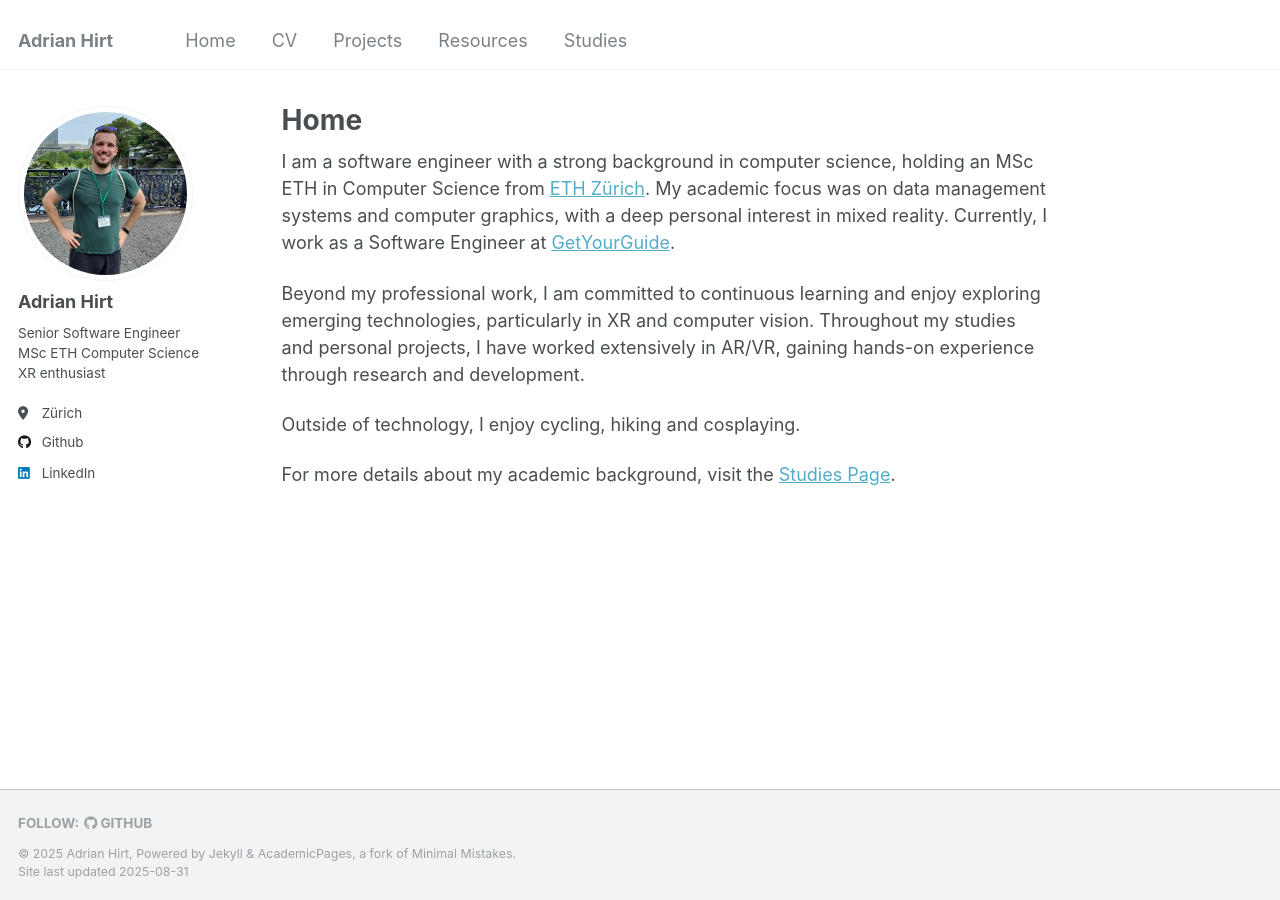
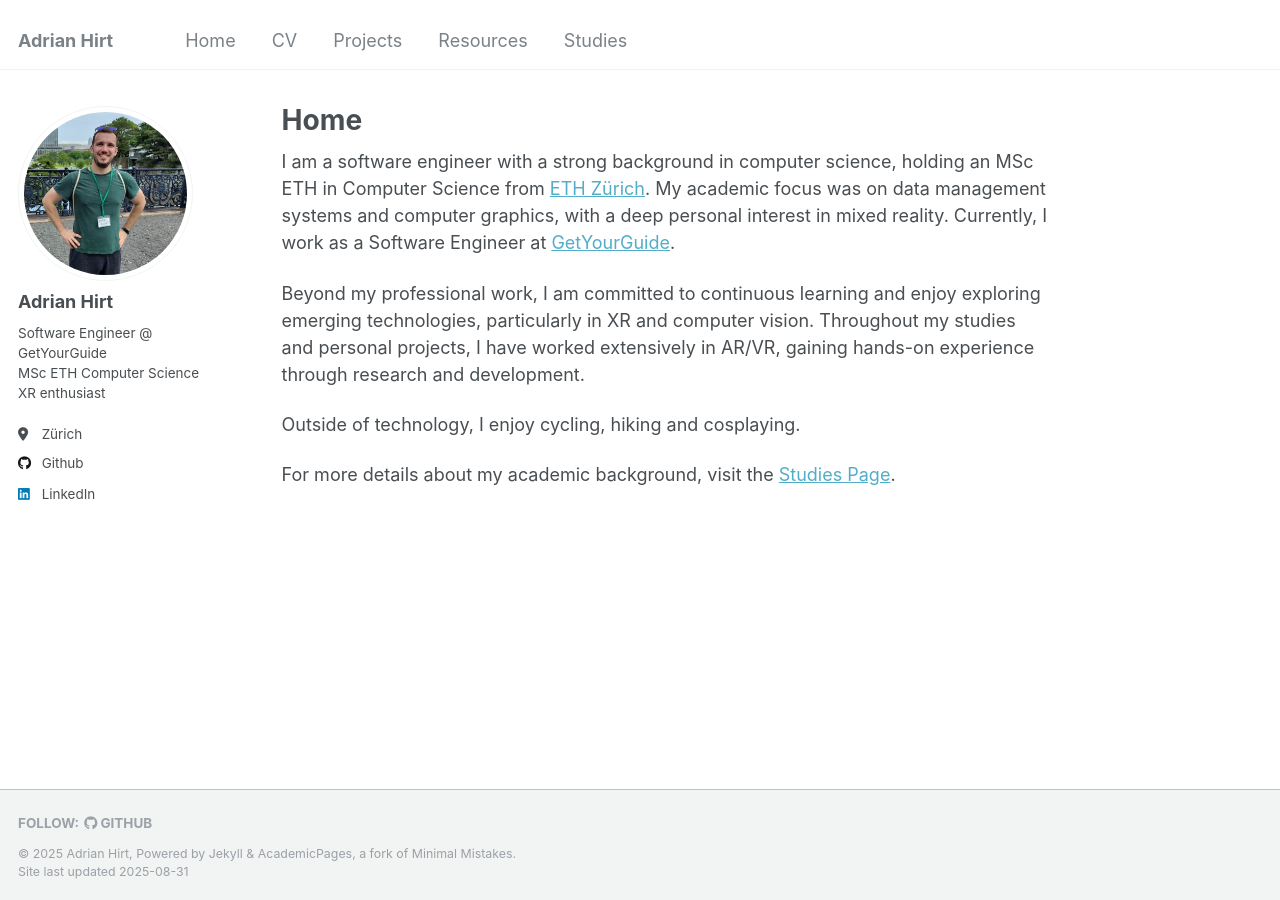
Before and after one commit to Adrian-Hirt/adrian-hirt.github.io, a Jekyll site: the page built from _pages/about.md, in a window 1280 px wide. Built offline with Jekyll 4.4.1, drawn with Linux system fonts in a browser that asks for light colours.

Commit message:
Update _config.yml

```diff
--- a/_config.yml
+++ b/_config.yml
@@ -24,7 +24,7 @@ author:
   avatar           : "profile.jpg"
   name             : "Adrian Hirt"
   pronouns         : # "he/him"
-  bio              : "Senior Software Engineer<br>MSc ETH Computer Science<br>XR enthusiast"
+  bio              : "Software Engineer @ GetYourGuide<br>MSc ETH Computer Science<br>XR enthusiast"
   location         : "Zürich"
   employer         : # "Red Brick University"
   uri              : # URL
```
